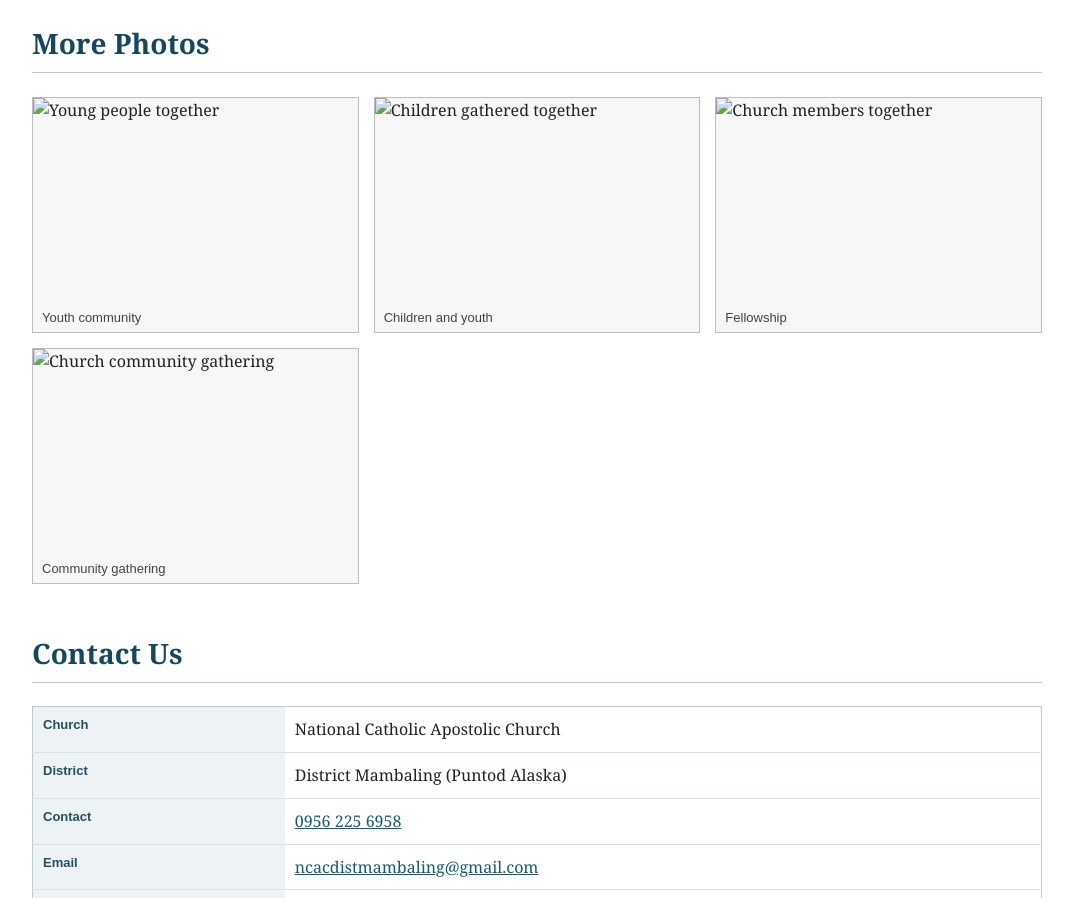
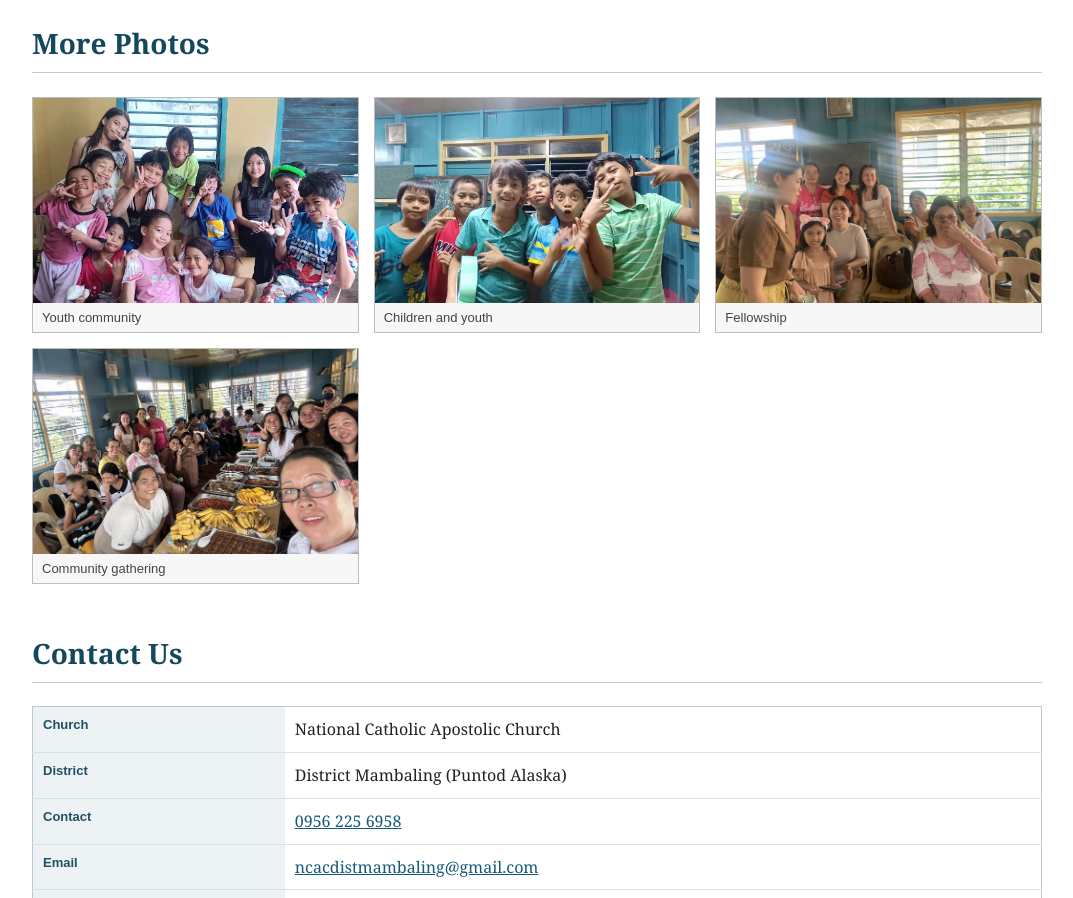
Before and after one commit to ncac1970/national-catholic-apostolic-church, a plain HTML site: page about.html in a window 1280 px wide. Shown: the part 1004-1902 px from the top of the page, without its empty margins (103-1176 px from the left). Drawn offline with Linux system fonts and the light colour scheme; files whose address does not match are found by name.

Commit message:
Update about.html

```diff
--- a/about.html
+++ b/about.html
@@ -55,10 +55,10 @@
   <section class="section photo-strip">
     <h2>More Photos</h2>
     <div class="photo-grid">
-      <figure><img src="assets/church-youth-02.webp" alt="Young people together"><figcaption>Youth community</figcaption></figure>
-      <figure><img src="assets/church-community-09.webp" alt="Children gathered together"><figcaption>Children and youth</figcaption></figure>
-      <figure><img src="assets/church-community-10.webp" alt="Church members together"><figcaption>Fellowship</figcaption></figure>
-      <figure><img src="assets/church-community-12.webp" alt="Church community gathering"><figcaption>Community gathering</figcaption></figure>
+      <figure><img src="church-youth-02.webp" alt="Young people together"><figcaption>Youth community</figcaption></figure>
+      <figure><img src="church-community-09.webp" alt="Children gathered together"><figcaption>Children and youth</figcaption></figure>
+      <figure><img src="church-community-10.webp" alt="Church members together"><figcaption>Fellowship</figcaption></figure>
+      <figure><img src="church-community-12.webp" alt="Church community gathering"><figcaption>Community gathering</figcaption></figure>
     </div>
   </section>
 
```
